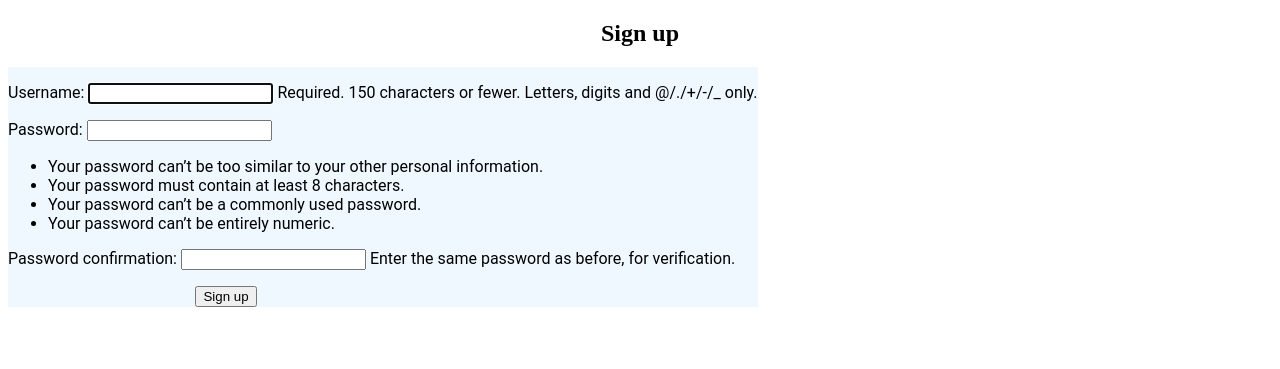
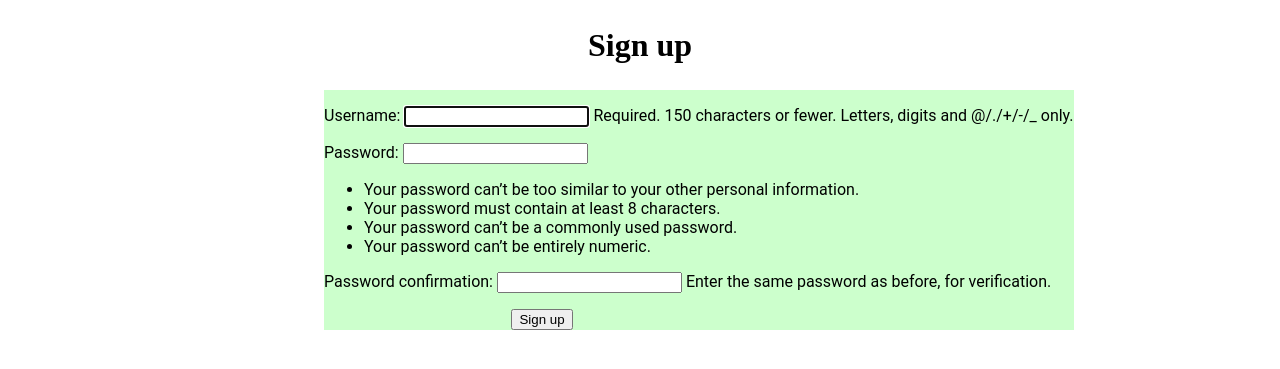
Before and after one commit to CalebKussmaul/getablockjob, a Django app: page /signup/ in a window 1280 px wide. Shown: the top 369 px of the page. Run offline with Django 3.2, Linux system fonts and the light colour scheme.

Commit message:
just some color stuff, only to update

```diff
--- a/webapp/static/base-style.css
+++ b/webapp/static/base-style.css
@@ -2,6 +2,7 @@
 
 }
 h2{
+    font-size: 200%;
     text-align: center;
 }
 button{
@@ -9,9 +10,10 @@ button{
     margin-left: 25%;
 }
 .myDiv{
-    background-color: aliceblue;
+    background-color: #ccffcc;
     display: inline-block;
-    margin: 0 auto;
+    /*margin: 0 auto;*/
+    margin-left: 25%;
     font-family: "Roboto", "Lucida Grande", "DejaVu Sans", "Bitstream Vera Sans", Verdana, Arial, sans-serif;
 
 }
```
